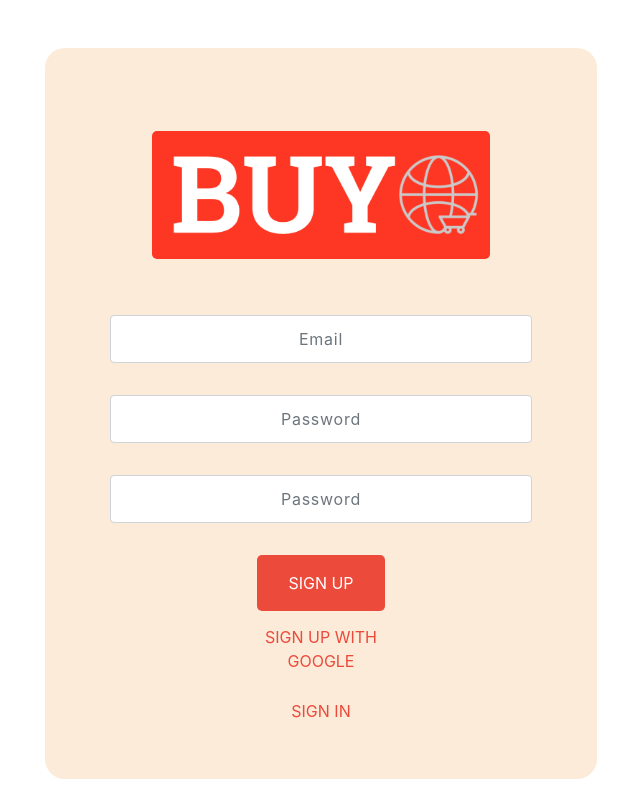
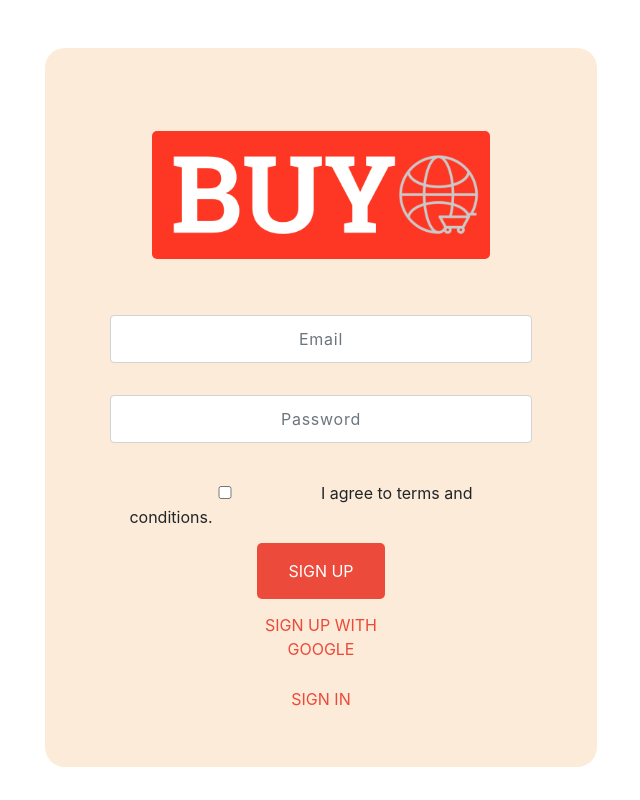
Before and after one commit to bounswe/bounswe2020group4, a React (Create React App) app in the folder web/: page /signup in a window 1280 px wide. Shown: the whole page, without its empty margins (319-959 px from the left). Built offline with nearby package versions, Linux system fonts and the light colour scheme; no server answers.

Commit message:
Alerts for sign in/up, terms and conditions check

```diff
--- a/web/src/pages/SignIn.css
+++ b/web/src/pages/SignIn.css
@@ -87,3 +87,33 @@ html, body {
 
     background: #ff6b5d;
 }
+
+.check-box {
+    background: #FBEBD8;
+    border: none;
+    margin-left: auto;
+    margin-right: auto;
+    width: 90%;
+    text-align: left;
+    align-content: flex-start;
+}
+
+.check-box:hover {
+    background: #FBEBD8;
+}
+
+.check-box:not(:disabled):not(.disabled).active{
+    background: #FBEBD8;
+}
+
+.check-box:not(:disabled):not(.disabled){
+    background: #FBEBD8;
+}
+
+.check-box:focus{
+    background: #FBEBD8;
+}
+
+.check-box:checked{
+    background: #FBEBD8;
+}
--- a/web/src/pages/SignIn.js
+++ b/web/src/pages/SignIn.js
@@ -1,14 +1,14 @@
-import React, { useState, useEffect } from 'react';
-import Form from 'react-bootstrap/Form';
-import Button from 'react-bootstrap/Button';
-import 'bootstrap/dist/css/bootstrap.min.css';
+import React, { useState, useEffect } from 'react'
+import Form from 'react-bootstrap/Form'
+import Button from 'react-bootstrap/Button'
+import 'bootstrap/dist/css/bootstrap.min.css'
 import './SignIn.css'
 import logo from '../logo-buyo.png'
 import { connect } from 'react-redux'
-import { hideHeader } from '../redux/actions';
-import { showHeader } from '../redux/actions';
-import { setLoginState } from '../redux/actions';
-import history from '../util/history';
+import { hideHeader } from '../redux/actions'
+import { showHeader } from '../redux/actions'
+import { setLoginState } from '../redux/actions'
+import history from '../util/history'
 import accountService from '../services/account'
 
 
@@ -35,8 +35,19 @@ const SignIn = ({hideHeader, showHeader, setLoginState}) => {
 
     const handleClick = async function(e) {
         e.preventDefault()
-        const userId = accountService.login({'email':email, 'password': password})
-        setLoginState({ userId: userId});
+        if(email == '' | password == ''){
+            alert("Enter your credentials")
+        } else {
+            const userId = await accountService.login({'email':email, 'password': password})
+            if (userId == null){
+                alert("Wrong credentials")
+            } else {
+                setLoginState({ userId: userId});
+                history.goBack();
+            }
+        }
+
+
     }
 
     const redirectToSignup = function(e) {
--- a/web/src/pages/SignUp.js
+++ b/web/src/pages/SignUp.js
@@ -1,6 +1,10 @@
 import React, { useState, useEffect } from 'react';
 import Form from 'react-bootstrap/Form';
+import Row from 'react-bootstrap/Row';
+
 import Button from 'react-bootstrap/Button';
+import ToggleButton from "react-bootstrap/ToggleButton";
+import Col from 'react-bootstrap/Col';
 import 'bootstrap/dist/css/bootstrap.min.css';
 import './SignIn.css'
 import logo from '../logo-buyo.png'
@@ -14,9 +18,6 @@ import { setLoginState } from '../redux/actions';
 
 const SignUp = ({hideHeader, showHeader, setLoginState}) => {
 
-
-    //This function corresponds to componentDidMount
-    //The return function corresponds to componentDidUnmount
     useEffect(() => {
         hideHeader()
         return () => showHeader()
@@ -24,6 +25,7 @@ const SignUp = ({hideHeader, showHeader, setLoginState}) => {
 
     const [email, setEmail] = useState('');
     const [password, setPassword] = useState('');
+    const [checked, setChecked] = useState(false);
 
     const handleEmailChange = function(e) {
         setEmail(e.target.value)
@@ -34,9 +36,27 @@ const SignUp = ({hideHeader, showHeader, setLoginState}) => {
     }
 
     const handleClick = async function(e) {
+
         e.preventDefault()
-        const userId = accountService.signUp({'email':email, 'password': password})
-        setLoginState({ userId: userId});
+        if(email == '' | password == ''){
+            alert("Enter your credentials")
+        } else if (!checked){
+            alert("Agree to terms and conditions")
+        }
+        else {
+            const userId = await accountService.signUp({'email':email, 'password': password})
+            console.log(userId)
+            if(userId == -1){
+                alert("This user already exists, use a different email")
+            } else if (userId == null){
+                alert("Something went wrong, try again")
+            } else {
+                setLoginState({ userId: userId});
+                history.goBack();
+            }
+        }
+
+
     }
 
     const redirectToSignin = function(e) {
@@ -67,10 +87,19 @@ const SignUp = ({hideHeader, showHeader, setLoginState}) => {
                             placeholder="Password"
                             onChange={handlePasswordChange}
                             />
+
                         </Form.Group>
-                        <Form.Group controlId="formBasicPassword">
-                            <Form.Control className="formInputBox" type="password" placeholder="Password" />
-                        </Form.Group>
+
+                        <Row>
+                        <ToggleButton variant="light" className="check-box text-left" block
+                            type="checkbox"
+                            checked={checked}
+                            value="1"
+                            onChange={e => setChecked(e.currentTarget.checked)}>
+                            I agree to terms and conditions.
+                        </ToggleButton>
+                        </Row>
+
                         <Button
                         className="submitButton"
                         variant="primary"
--- a/web/src/services/account.js
+++ b/web/src/services/account.js
@@ -5,8 +5,12 @@ const baseUrl = 'http://3.138.113.101:8080/'
 const login = async (loginInput) => {
 
     const { email, password } = loginInput
-
-    const response = await axios.post(`${baseUrl}login?userType=customer&email=${email}&password=${password}`)
+    var response;
+    try{
+        response = await axios.post(`${baseUrl}login?userType=customer&email=${email}&password=${password}`)
+    } catch (err) {
+        return null
+    }
     console.log(response)
     if (response.data.status.code == 200) {
         return response.data.data.userId
@@ -22,8 +26,13 @@ const signUp = async (signUpInput) => {
     const response = await axios.post(`${baseUrl}signup?userType=customer&email=${email}&password=${password}`)
     console.log(response)
     if (response.data.status.code === 200) {
-        const userId = login(signUpInput)
-        return userId
+        console.log(response.data.data.userId)
+        console.log(typeof response.data.data.userId != "undefined")
+        if(typeof response.data.data.userId != "undefined"){
+            return response.data.data.userId
+        } else {
+            return -1
+        }
 
     }
 
```
